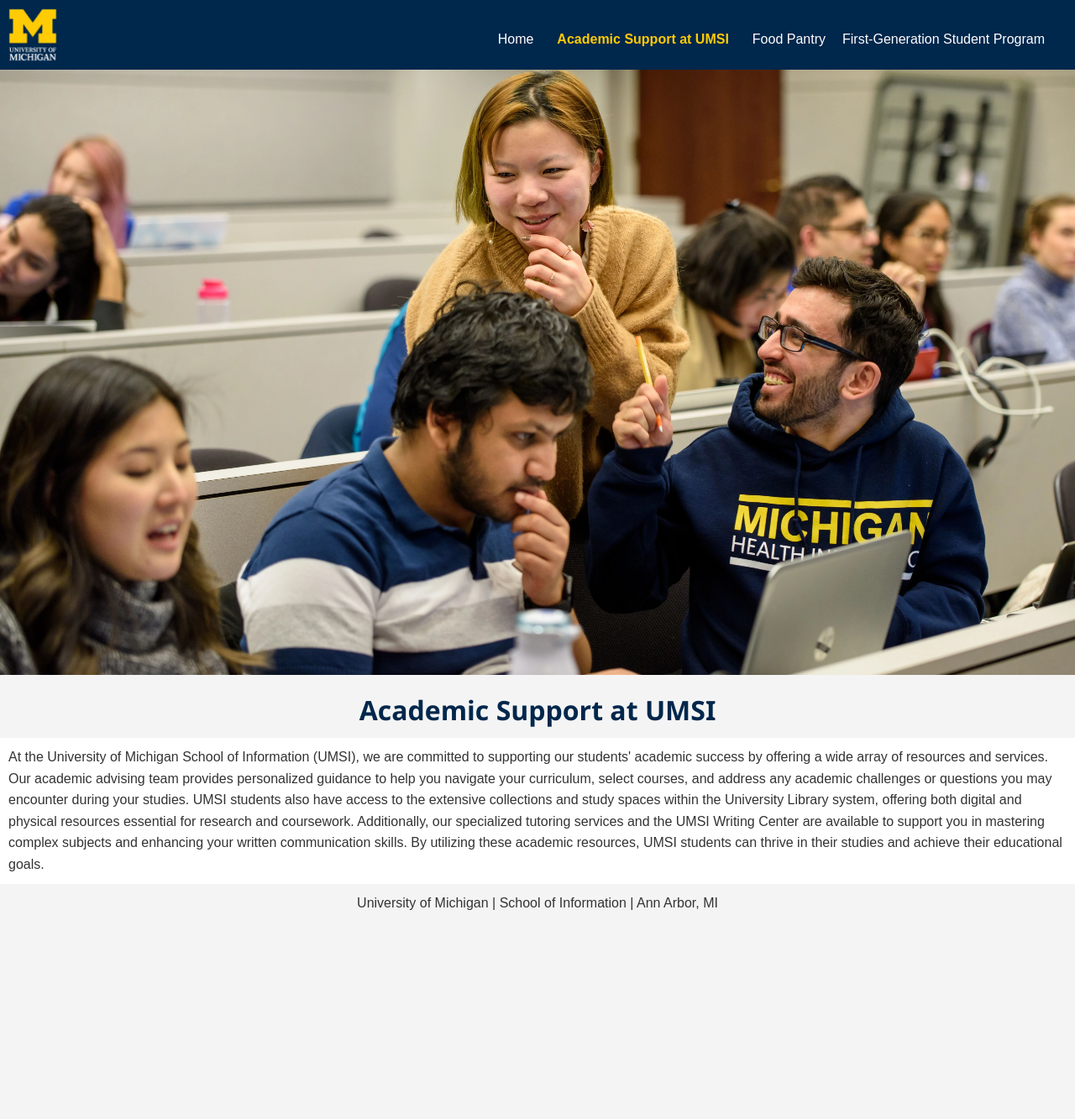
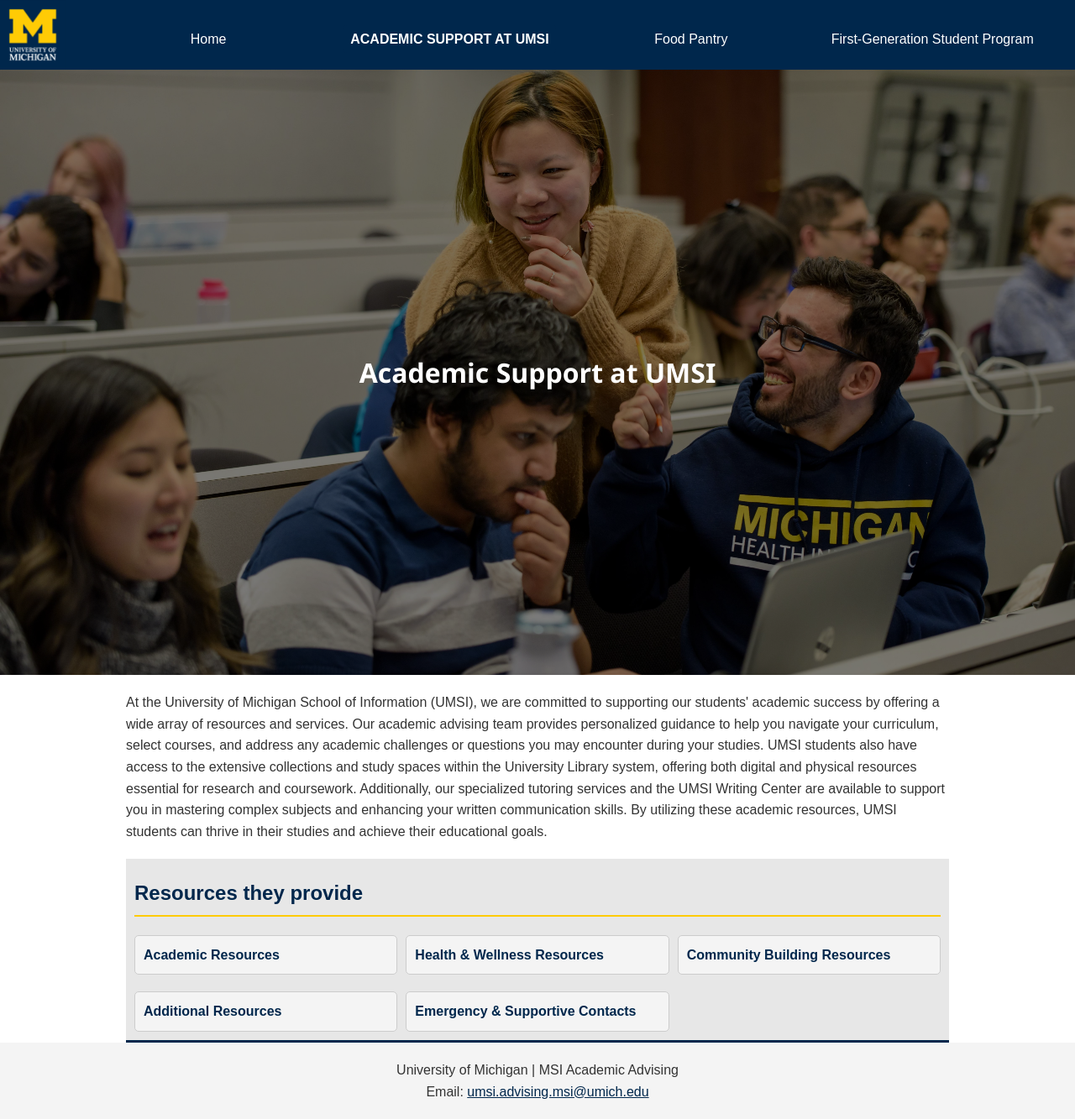
Before and after one commit to kishore-871/client_project_w25, a plain HTML site: page page_1.html in a window 1280 px wide. Shown: the whole page at 84% size. Before the commit the page ends 1098 px from the top, so only its background shows below. Drawn offline with Linux system fonts and the light colour scheme.

Commit message:
Add files via upload

```diff
--- a/css/style.css
+++ b/css/style.css
@@ -53,13 +53,20 @@ header nav ul li a {
   font-weight: lighter;
 }
 
-main {
-  padding: 10px;
+#main {
+  /* padding: 10px; */
+  padding: 0 30px; /* Adds 40px padding to both sides */
   background: #fff;
 }
 
+#main > div {
+  padding-top: 20px;
+  /* padding-bottom: 20px; */
+}
+
 section {
-  margin-bottom: 10px;
+  margin-top: 20px;
+  /* margin-bottom: 20px; */
   padding: 10px;
   background: #e7e7e7;
   border-bottom: 3px solid #00274C;
@@ -67,21 +74,24 @@ section {
 
 footer {
   text-align: center;
-  padding: 10px 0;
+  padding: 10px;
   color: #00274C;
+  margin-top: 10px;
+  margin-bottom: 10px;
 }
 
 header nav ul li a.active {
-  color: #FFCB05;
   background-color: #00274C;
   padding: 8px;
   border-radius: 4px;
   font-weight: bolder;
+  text-transform: uppercase;
+  /* font-style: italic; */
 }
 
-header nav ul li a.active:focus {
+/* header nav ul li a.active:focus {
   outline: 3px solid #FFCB05;
-}
+} */
 
 main.container {
     display: grid;
@@ -96,7 +106,7 @@ main > section:first-child {
 }
 
 h2 {
-  font-size: 2em;
+  font-size: 1.5em;
   font-weight: bold;
   color: #00274C;
   margin-top: 0.5em;
@@ -115,8 +125,215 @@ h1 {
   font-family: 'Segoe UI', Tahoma, Geneva, Verdana, sans-serif;
   font-size: 2em;
   font-weight: bold;
+  color: white;
+  text-align: center;
+  /* padding-bottom:10px; */
+}
+h1.Oops {
+  font-family: 'Segoe UI', Tahoma, Geneva, Verdana, sans-serif;
+  font-size: 2em;
+  font-weight: bold;
   color: #00274C;
   text-align: center;
+  /* padding-bottom:10px; */
+}
+
+
+/* section ol {
+  display: grid;
+  grid-template-columns: repeat(2, 1fr);
+  grid-template-rows: auto auto;
+  grid-gap: 20px;
+  padding: 0;
+  list-style-type: none;
+} */
+
+section ol li {
+  background: #f4f4f4;
+  padding: 10px;
+  border: 1px solid #ccc;
+  border-radius: 5px;
+  margin-top: 10px;
+  /* padding-bottom: 10px; */
+}
+
+ol.home {
+  /* display: grid;
+  grid-template-columns: repeat(3, 1fr);
+  grid-gap: 20px; */
+  padding: 0;
+  list-style-type: none;
+  margin-top: 20px;
+}
+
+ol.home li {
+  background: #f4f4f4;
+  padding: 5px;
+  font-weight: bolder;
+  border-radius: 5px;
+  display: flex;
+  align-items: center;
+  justify-content: center;
+  text-align: center;
+  height: 50px;
+}
+
+/* header a h1 {
+  text-decoration: none;
+  color: #FFCB05;
+  font-weight: bold;
+  display: block;
+  margin: 0.25em;
+} */
+
+/* header a:hover h1, header a:focus h1 {
+  color: #FFCB05;
+  text-decoration: none;
+}
+
+header a:visited:hover h1, header a:visited:focus h1 {
+  color: #FFCB05;
+} */
+
+/* header article img {
+  width: 100%;
+  height: auto;
+} */
+
+.header-content {
+  display: flex;
+  align-items: center;
+  justify-content: space-evenly;
+}
+
+#um-logo {
+  height: 83.2px;
+}
+
+nav ul {
+  /* padding: 0;
+  margin: 0;
+  list-style-type: none; */
+  list-style-type: none;
+  padding: 0;
+  margin: 0;
+  display: flex; /* Keeps the flex behavior */
+  flex-direction: column; /* Stacks the children vertically */
+  align-items: center; /* Center-aligns the list items */
+  width: 100%; /* Ensures the ul takes full width of the nav container */
+}
+
+nav ul li {
+  /* display: inline;
+  margin-right: 20px; */
+  width: 100%; /* Each li takes the full width */
+    text-align: center; /* Centers the text inside each li */
+}
+
+nav ul li a {
+  text-decoration: none;
+  color: white;
+  font-weight: bold;
+}
+
+.image-container {
+  position: relative;
+  text-align: center;
+  color: white;
+  width: 100%; /* Ensures the container takes full width */
+  height: 100%; /* Ensures the container takes full height */
+}
+
+.overlay {
+  position: absolute;
+  top: 0;
+  left: 0;
+  width: 100%;
+  height: 100%;
+  background: rgba(0, 0, 0, 0.5); /* Black background with opacity */
+  box-sizing: border-box; /* Includes padding and border in height/width */
+}
+
+.image-container img {
+  width: 100%;
+  height: auto;
+  display: block; /* Removes any extra spacing around the image */
+  box-sizing: border-box; /* Includes padding and border in height/width */
+}
+
+.image-container h1 {
+  position: absolute;
+  top: 50%;
+  left: 50%;
+  transform: translate(-50%, -50%);
+  z-index: 1; /* Ensures the text is above the overlay */
+}
+
+div a h1 {
+  text-decoration: none;
+  color: white;
+  font-weight: bold;
+  display: block;
+  /* margin: 0.25em; */
+  font-size: 2em;
+}
+div a:hover h1, header a:focus h1 {
+  color: #FFCB05;
+  text-decoration: underline;
+}
+
+div a:visited:hover h1, header a:visited:focus h1 {
+  color: #FFCB05;
+}
+
+section p {
+    margin-bottom: 1em;
+}
+
+ol li strong {
+  font-weight: bold;
+  color: #00274C;
+}
+
+.error-container {
+  display: flex; /* Enables flexbox */
+  align-items: center; /* Vertically center the items in the container */
+  justify-content: space-around; /* Horizontally center the items */
+  text-align: center; /* Aligns the text to the left inside the content div */
+  padding-top: 40px;
+}
+
+
+.email-link {
+  color: #00274C
+}
+
+@media (min-width: 768px) {
+
+  #main {
+    /* padding: 10px; */
+    padding: 0 150px; /* Adds 40px padding to both sides */
+    background: #fff;
+  }
+  nav ul {
+    display: flex;
+    justify-content: space-evenly;
+    width: 100%;
+    flex-direction: row; /* Stacks the children horizontally */
+    align-items: center; /* Center-aligns the list items */
+  }
+  .header-content {
+    display: flex;
+    align-items: center;
+    justify-content: space-between;
+  }
+  #um-logo {
+    flex: 0 0 auto; /* Do not grow, do not shrink, and use the auto basis */
+    margin-right: 20px; /* Optional: Adds some space between the logo and the nav */
+}
+
+nav {
+    flex: 1 1 auto; /* Grow to occupy the rest of the space */
 }
 
 section ol {
@@ -127,70 +344,12 @@ section ol {
   padding: 0;
   list-style-type: none;
 }
-
-section ol li {
-  background: #f4f4f4;
-  padding: 10px;
-  border: 1px solid #ccc;
-  border-radius: 5px;
-}
-
-ol.home {
+ol.resources {
   display: grid;
   grid-template-columns: repeat(3, 1fr);
-  grid-gap: 20px;
+  grid-template-rows: auto auto;
+  grid-gap: 10px;
   padding: 0;
-  list-style-type: none;
-  margin-top: 20px;
-}
-
-ol.home li {
-  background: #f4f4f4;
-  padding: 10px;
-  border: 1px solid #ccc;
-  border-radius: 5px;
-  display: flex;
-  align-items: center;
-  justify-content: center;
-  text-align: center;
-  height: 50px;
-}
-
-header a h1 {
-  text-decoration: none;
-  color: #00274C;
-  font-weight: bold;
-  display: block;
-  margin: 0.25em;
-}
-
-header a:hover h1, header a:focus h1 {
-  color: #FFCB05;
-  text-decoration: none;
-}
-
-header a:visited:hover h1, header a:visited:focus h1 {
-  color: #FFCB05;
-}
-
-header article img {
-  width: 100%;
-  height: auto;
-}
-
-.header-content {
-  display: flex;
-  align-items: center;
-  justify-content: space-between;
-}
-
-#um-logo {
-  height: 83.2px;
-}
-
-nav ul {
-  padding: 0;
-  margin: 0;
   list-style-type: none;
 }
 
@@ -205,19 +364,14 @@ nav ul li a {
   font-weight: bold;
 }
 
-section p {
-    margin-bottom: 1em;
+ol.home {
+  display: grid;
+  grid-template-columns: repeat(3, 1fr);
+  grid-gap: 20px;
+  padding: 0;
+  list-style-type: none;
+  margin-top: 20px;
 }
 
-ol li strong {
-  font-weight: bold;
-  color: #00274C;
+
 }
-
-@media (min-width: 768px) {
-  nav ul {
-    display: flex;
-    justify-content: space-evenly;
-    width: 100%;
-  }
-}
--- a/page_1.html
+++ b/page_1.html
@@ -22,15 +22,20 @@
                 </ul>
             </nav>
         </div>
-        <article>
+        <!-- <article>
             <figure>
                 <img src="images/UMSI_SI662_MHI_CLASSROOM_04.jpg" alt="Classroom scene" width="500" height="300">
             </figure>
-        </article>
+        </article> -->
         <!-- <h1>Academic Suport at UMSI</h1> -->
-        <a href="https://sites.google.com/umich.edu/msiacademicadvising/student-support-resources" style="text-decoration: none; color: inherit;">
-            <h1>Academic Support at UMSI</h1>
-        </a>
+        <div class="image-container">
+            <img src="images/UMSI_SI662_MHI_CLASSROOM_04.jpg" alt="Classroom scene">
+            <div class="overlay"></div>
+            <a href="https://sites.google.com/umich.edu/msiacademicadvising/student-support-resources" style="text-decoration: none; color: inherit;">
+                <h1>Academic Support at UMSI</h1>
+            </a>
+        </div>
+
 
 
     </header>
@@ -39,14 +44,21 @@
             <p>At the University of Michigan School of Information (UMSI), we are committed to supporting our students' academic success by offering a wide array of resources and services. Our academic advising team provides personalized guidance to help you navigate your curriculum, select courses, and address any academic challenges or questions you may encounter during your studies. UMSI students also have access to the extensive collections and study spaces within the University Library system, offering both digital and physical resources essential for research and coursework. Additionally, our specialized tutoring services and the UMSI Writing Center are available to support you in mastering complex subjects and enhancing your written communication skills. By utilizing these academic resources, UMSI students can thrive in their studies and achieve their educational goals. </p>
 
         </div>
+        <section>
+            <h2>Resources they provide</h2>
+            <ol class="resources">
+                <li><strong>Academic Resources</strong></li>
+                <li><strong>Health & Wellness Resources</strong></li>
+                <li><strong>Community Building Resources</strong></li>
+                <li><strong>Additional Resources</strong></li>
+                <li><strong>Emergency & Supportive Contacts</strong></li>
+            </ol>
+        </section>
 
-        <div></div>
-        <div></div>
-        <div></div>
-        <div></div>
     </main>
     <footer>
-        <p>University of Michigan | School of Information | Ann Arbor, MI</p>
+        <p>University of Michigan | MSI Academic Advising</p>
+        <p>Email: <a href="mailto:umsi.advising.msi@umich.edu" class="email-link">umsi.advising.msi@umich.edu</a></p>
     </footer>
 
 </body>
```
Also changed, not shown: 404.html (added, +42 -0 lines), index.html (+11 -3 lines), page_2.html (+13 -12 lines), page_3.html (+13 -11 lines), images/404.png (added).
